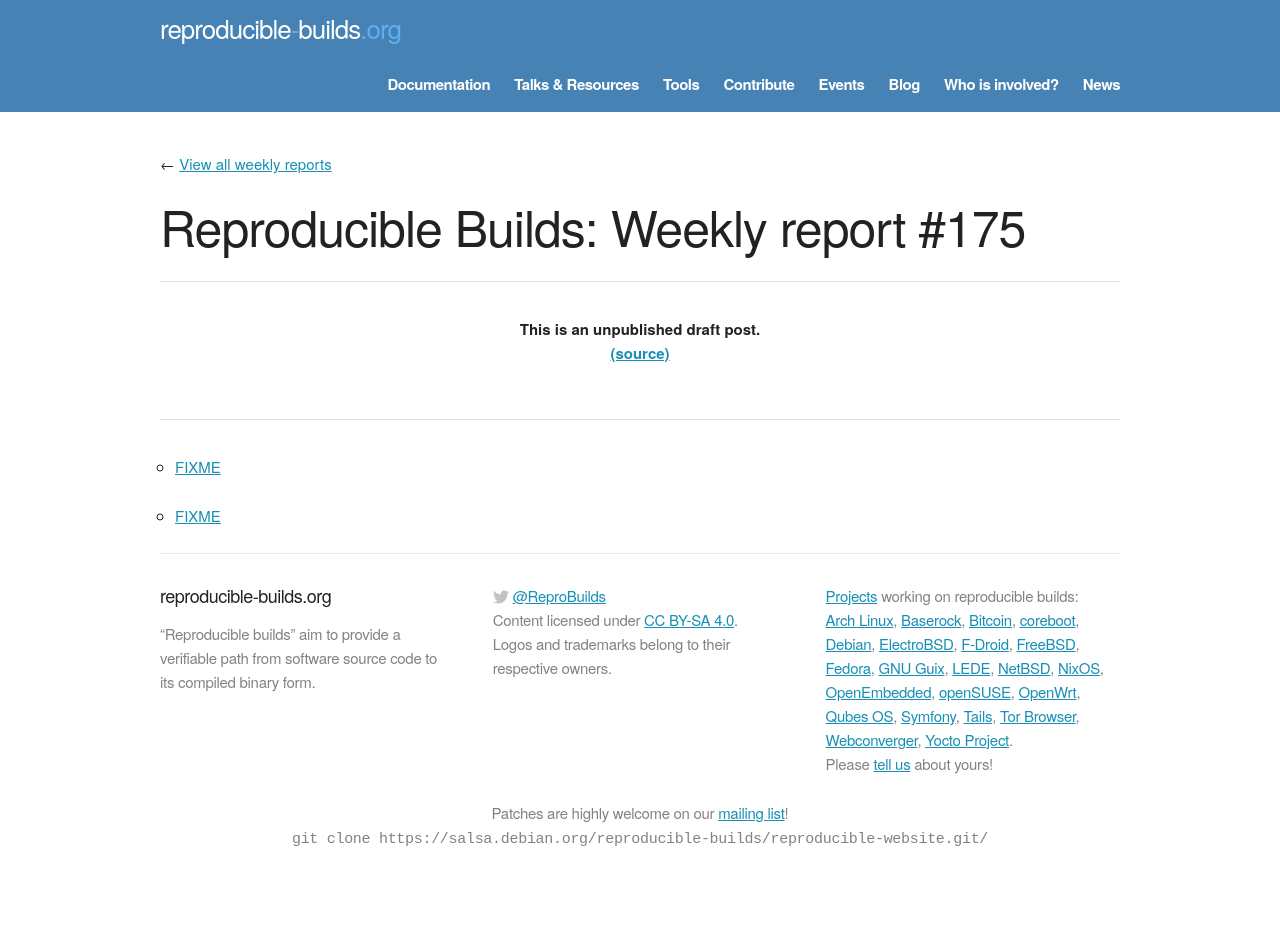
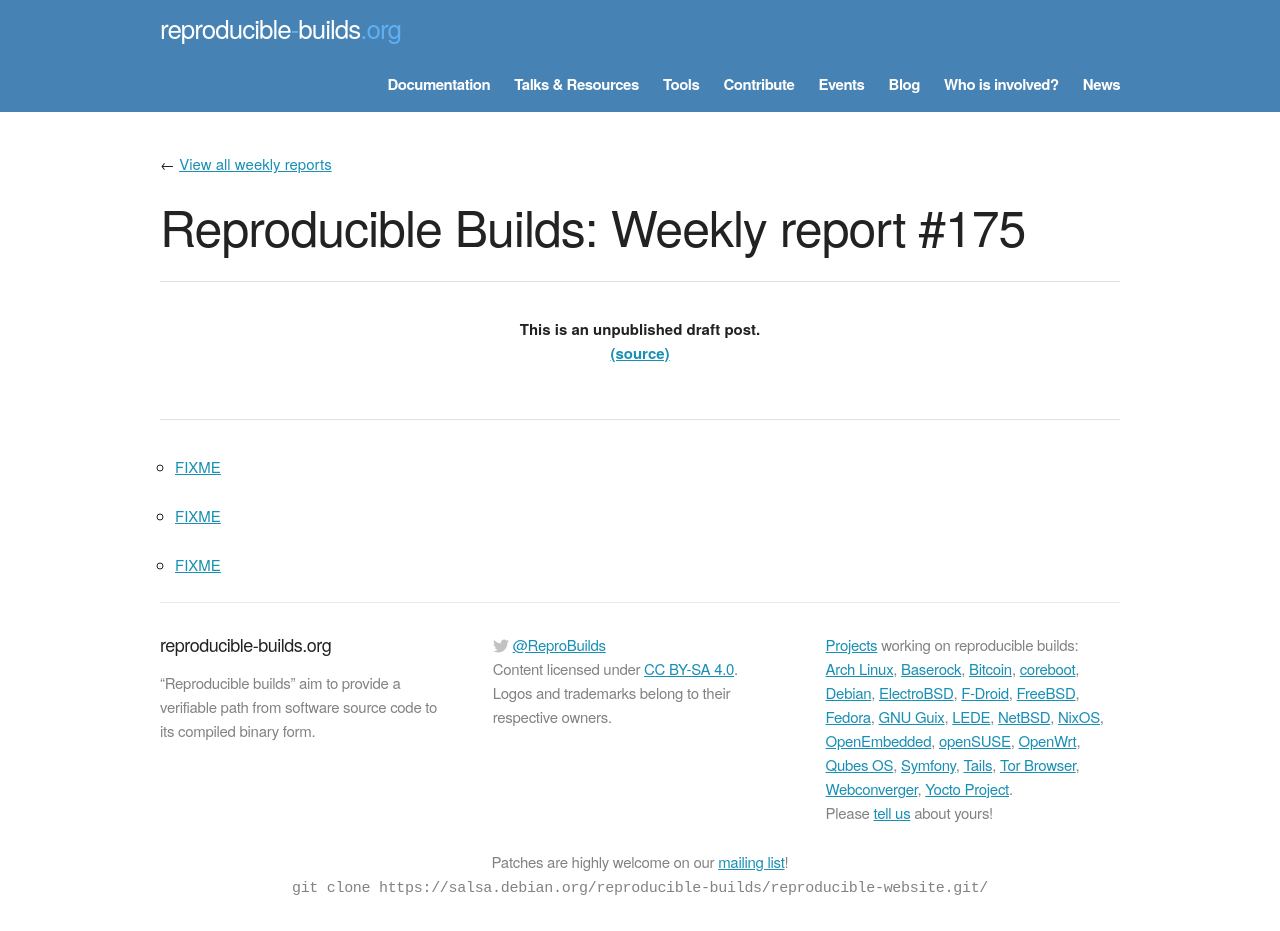
Before and after one commit to prototypefund/reproducible-website, a Jekyll site: the page built from _blog/posts/175.md, in a window 1280 px wide. Built offline with Jekyll 4.4.1, drawn with Linux system fonts in a browser that asks for light colours; some web fonts are replaced; before the commit the page ends 900 px from its top, so only the background shows below that.

Commit message:
175 += https://github.com/antirez/redis/pull/2992#issuecomment-416025440

```diff
--- a/_blog/posts/175.md
+++ b/_blog/posts/175.md
@@ -6,3 +6,5 @@ week: 175
 * [FIXME](https://github.com/gruntjs/grunt/pull/1596)
 
 * [FIXME](https://github.com/kapouer/marked-man/pull/12#issuecomment-416023601)
+
+* [FIXME](https://github.com/antirez/redis/pull/2992#issuecomment-416025440)
```
